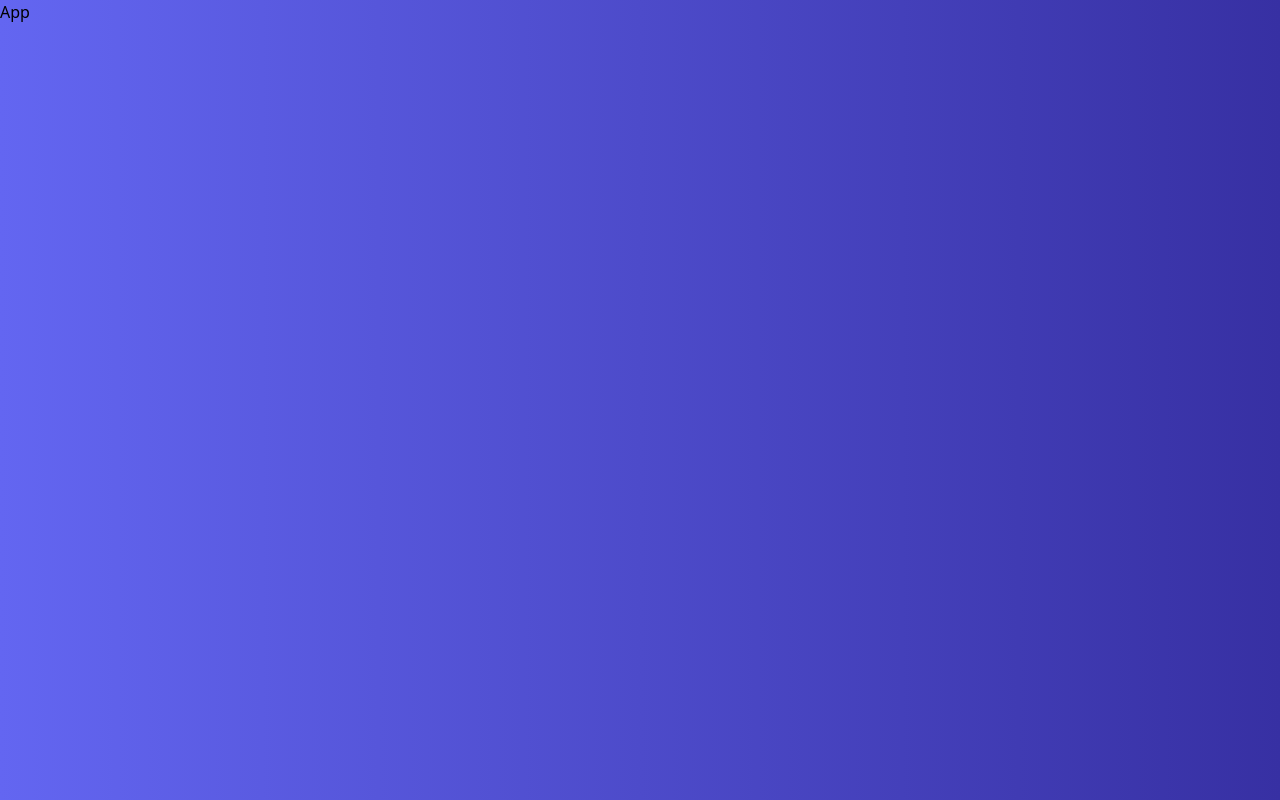
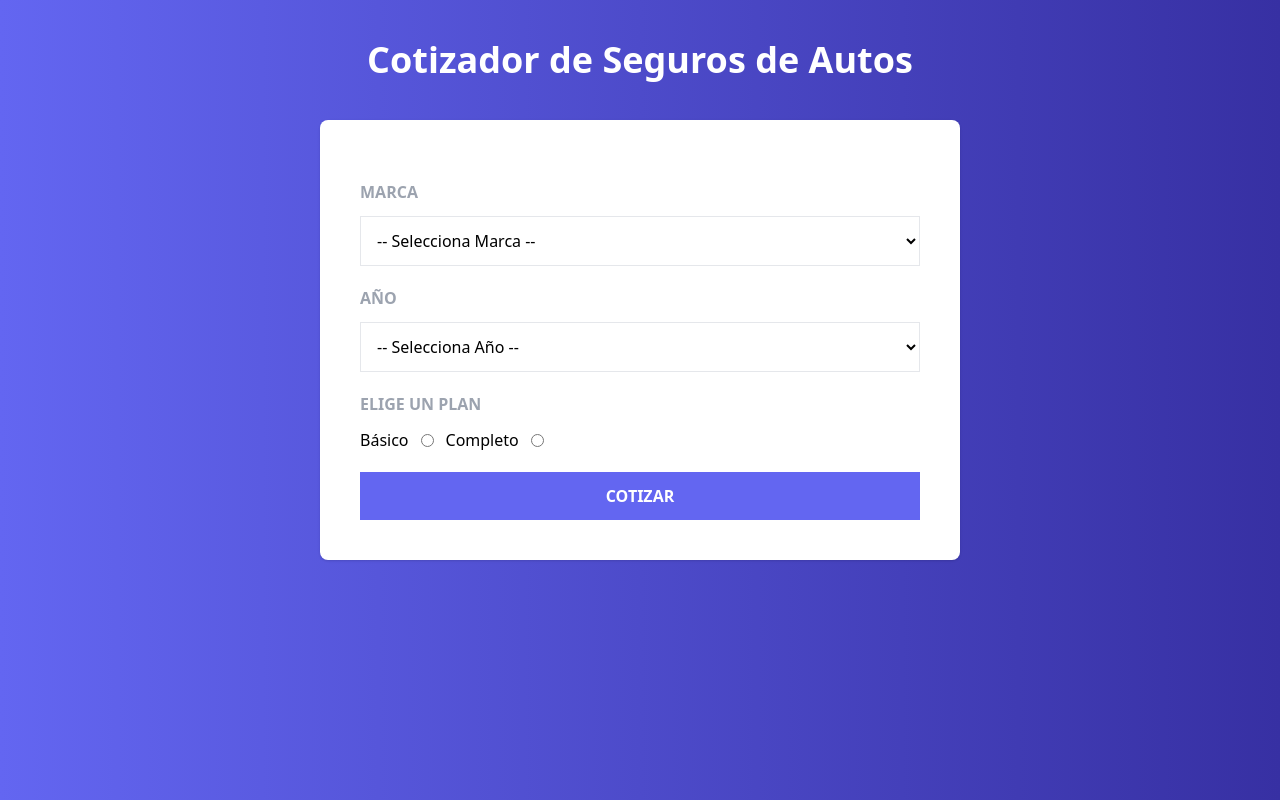
Before and after one commit to FrancoSilva77/cotizador-seguros, a React (Vite) app: page / in a window 1280 px wide. Built offline with nearby package versions, Linux system fonts and the light colour scheme.

Commit message:
Estructura basica add

```diff
--- a/src/App.jsx
+++ b/src/App.jsx
@@ -1,10 +1,10 @@
-
+import AppSeguro from "./components/AppSeguro"
 
 function App() {
 
 
   return (
-    <h1>App</h1>
+    <AppSeguro />
   )
 }
 
--- /dev/null
+++ b/src/components/AppSeguro.jsx
@@ -0,0 +1,19 @@
+import Formulario from "./Formulario"
+
+const AppSeguro = () => {
+  return (
+    <>
+    <header className="my-10">
+      <h1 className="text-white text-center text-4xl font-black">Cotizador de Seguros de Autos</h1>
+    </header>
+
+
+    <main className="bg-white md:w:2/3 lg:w-2/4 mx-auto shadow rounded-lg p-10">
+      <Formulario/>
+    </main>
+
+    </>
+  )
+}
+
+export default AppSeguro
--- /dev/null
+++ b/src/components/Formulario.jsx
@@ -0,0 +1,63 @@
+import { Fragment } from "react"
+import { MARCAS, YEARS, PLANES } from "../constants"
+
+const Formulario = () => {
+  return (
+    <>
+      <form action="">
+        <div className="my-5">
+          <label htmlFor="" className="block mb-3 font-bold text-gray-400 uppercase">Marca</label>
+
+          <select name="marca" id="" className="w-full p-3 bg-white border border-gray-200">
+            <option value="">-- Selecciona Marca --</option>
+
+            {MARCAS.map(marca => (
+              <option key={marca.id} value={marca.id}>
+                {marca.nombre}
+              </option>
+            ))}
+
+          </select>
+
+        </div>
+
+        <div className="my-5">
+          <label htmlFor="" className="block mb-3 font-bold text-gray-400 uppercase">Año</label>
+
+          <select name="marca" id="" className="w-full p-3 bg-white border border-gray-200">
+            <option value="">-- Selecciona Año --</option>
+
+            {YEARS.map(year => (
+              <option key={year} value={year}>
+                {year}
+              </option>
+            ))}
+
+          </select>
+
+        </div>
+
+        <div className="my-5">
+          <label htmlFor="" className="block mb-3 font-bold text-gray-400 uppercase">Elige un Plan</label>
+
+          <div className="flex gap-3 items-center">
+            {PLANES.map(plan => (
+              <Fragment key={plan.id}>
+                <label>
+                  {plan.nombre}
+                </label>
+
+                <input type="radio" name="plan" value={plan.id} />
+              </Fragment>
+            ))}
+          </div>
+
+        </div>
+
+        <input type="submit" className="w-full bg-indigo-500  hover:bg-indigo-600 transition-colors text-white cursor-pointer p-3 uppercase font-bold" value="Cotizar" />
+      </form>
+    </>
+  )
+}
+
+export default Formulario
--- /dev/null
+++ b/src/constants/index.js
@@ -0,0 +1,17 @@
+export const MARCAS = [
+  { id: 1, nombre: "Europeo" },
+  { id: 2, nombre: "Americano" },
+  { id: 3, nombre: "Asiatico" },
+];
+
+const YEARMAX = new Date().getFullYear();
+
+export const YEARS = Array.from(
+  new Array(20),
+  (valor, index) => YEARMAX - index
+);
+
+export const PLANES = [
+  { id: 1, nombre: "Básico" },
+  { id: 2, nombre: "Completo" },
+];
```
